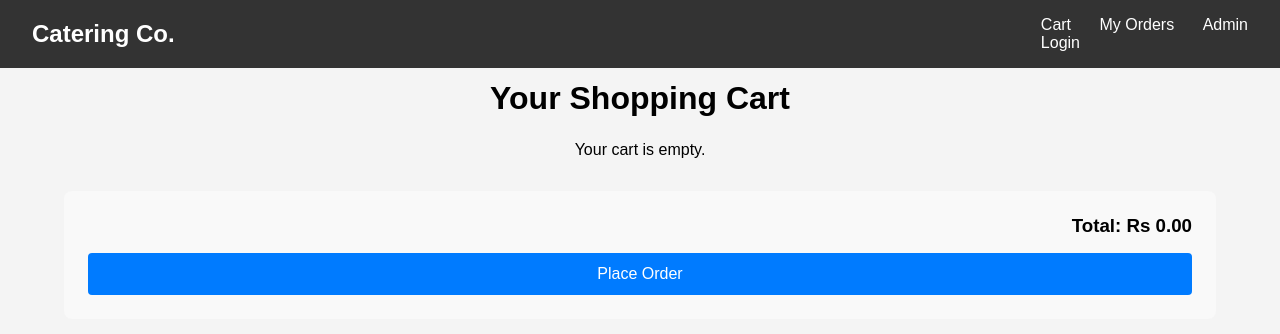
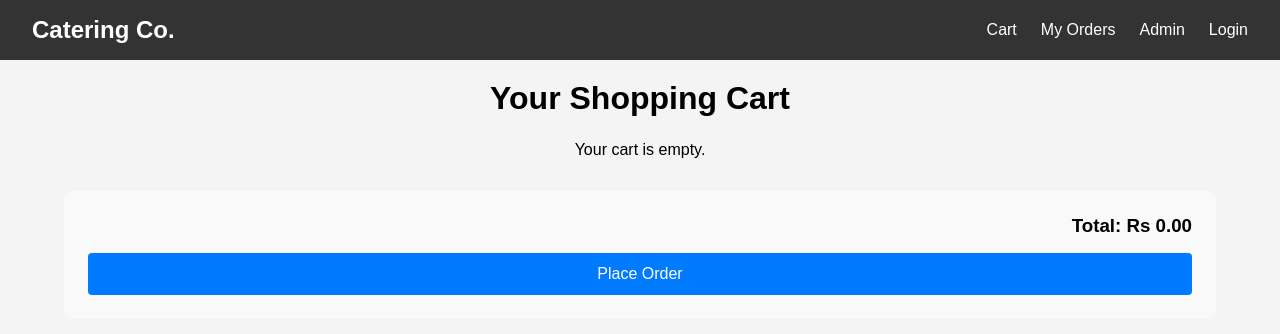
Before and after one commit to prabhmann07/catering-reservation-system, a plain HTML site: page cart.html in a window 1280 px wide. Drawn offline with Linux system fonts and the light colour scheme; no server answers.

Commit message:
Fix: Navbar link alignment

```diff
--- a/style.css
+++ b/style.css
@@ -308,3 +308,8 @@ body.scrollable {
     height: auto;   /* Allows the body to grow with its content */
     display: block; /* Resets the flexbox centering to a normal layout */
 }
+/* Fix for Navbar Link Alignment */
+.nav-links {
+    display: flex;
+    align-items: center;
+}
```
